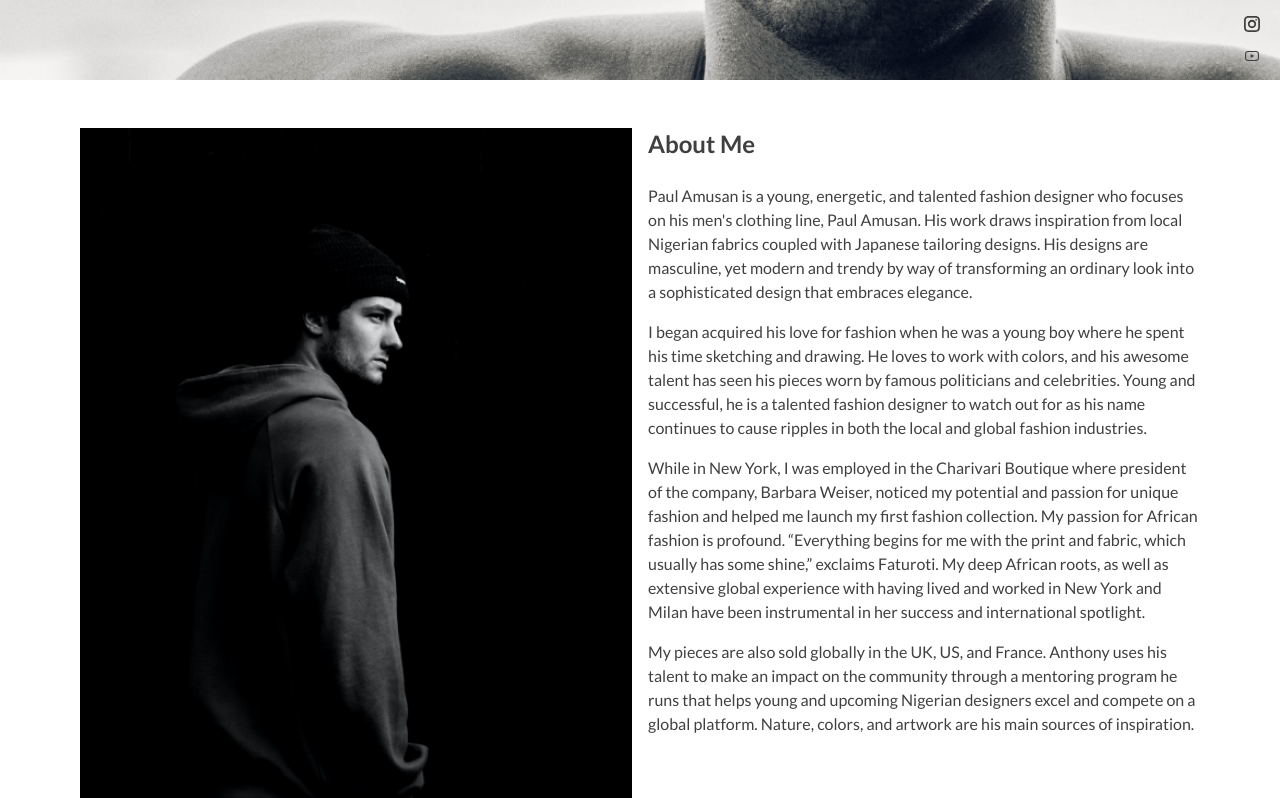
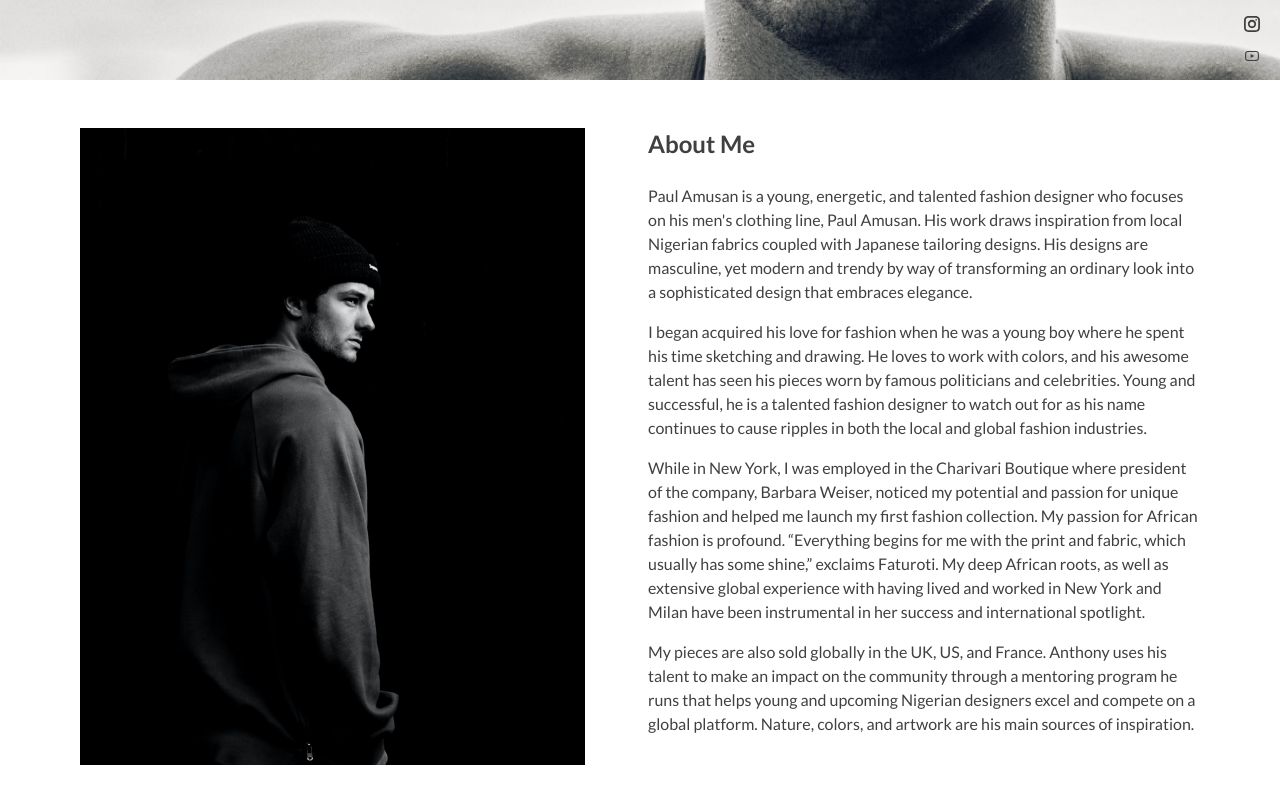
Before and after one commit to favourbadakin/Photographer-portfolio, a React (Create React App) app: page / in a window 1280 px wide. Shown: the part 720-1518 px from the top of the page. Built offline with nearby package versions, Linux system fonts and the light colour scheme.

Commit message:
Update About.jsx

```diff
--- a/src/components/About.jsx
+++ b/src/components/About.jsx
@@ -5,7 +5,7 @@ const About = () => {
   return (
     <section className='grid sm:grid-cols-2 pt-12 mx-6 md:mx-20 gap-x-4 text-primary py-8' id='about'>
         <div className='order-last md:order-first mt-6 md:mt-0'>
-            <img className='w-full h-full object-cover' src={about} alt='about'/>
+            <img className='' src={about} alt='about'/>
         </div>
         <div className= 'text-center sm:text-left order-first md:order-last '>
             <h2 className='text-2xl font-bold mb-6'>About Me</h2>
```
